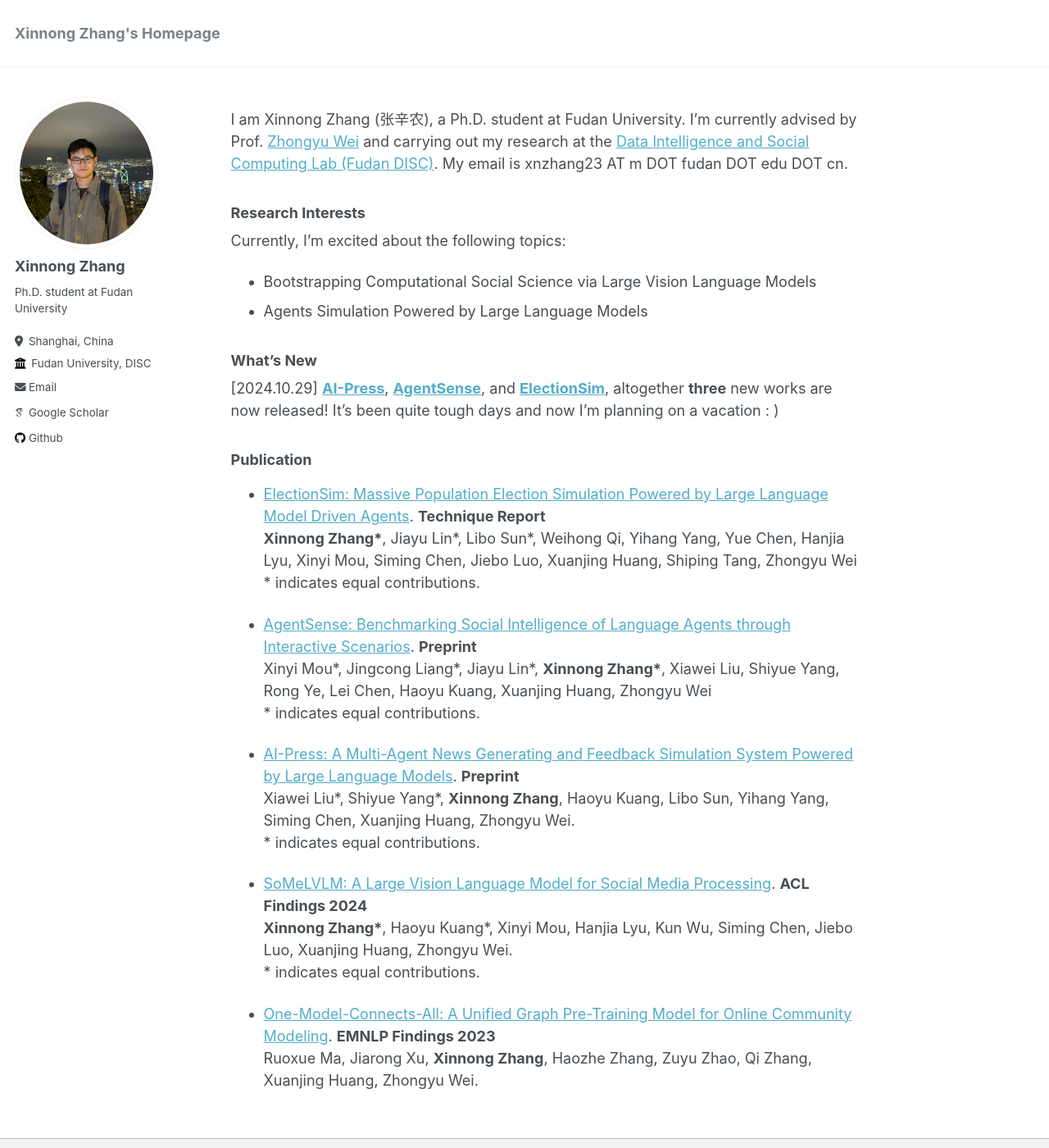
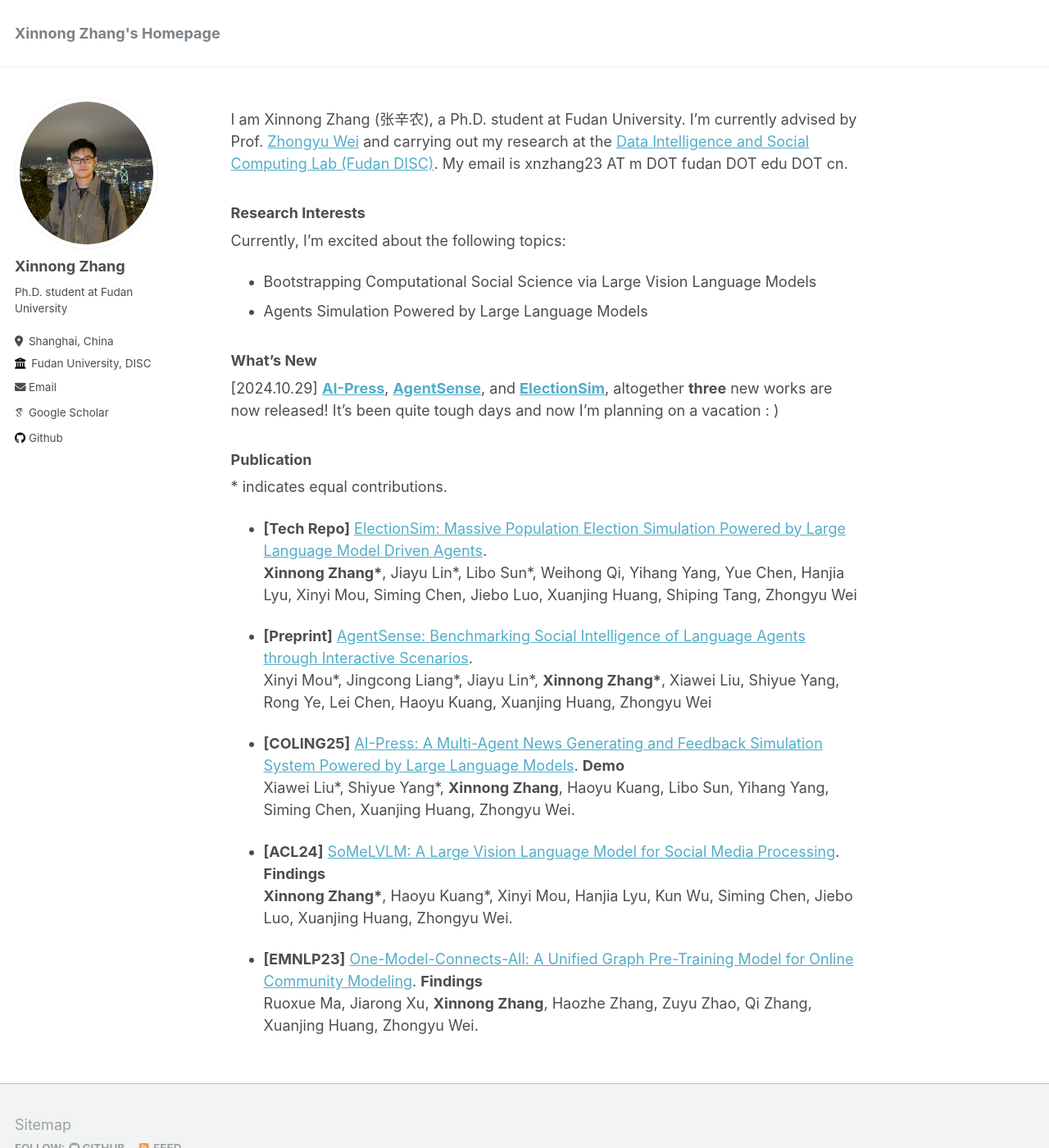
Before and after one commit to Lishi905/lishi905.github.io, a Jekyll site: the page built from _pages/about.md, in a window 1280 px wide and 1400 px high. Shown: the whole window at 82% size. Built offline with Jekyll 4.4.1, drawn with Linux system fonts in a browser that asks for light colours; some web fonts are replaced.

Commit message:
Update about.md

```diff
--- a/_pages/about.md
+++ b/_pages/about.md
@@ -21,21 +21,19 @@ Currently, I'm excited about the following topics:
 \[2024.10.29\] **[AI-Press](https://arxiv.org/abs/2410.07561)**, **[AgentSense](https://arxiv.org/abs/2410.19346)**, and **[ElectionSim](https://arxiv.org/abs/2410.20746)**, altogether **three** new works are now released! It's been quite tough days and now I'm planning on a vacation : )
 
 ### Publication
-- [ElectionSim: Massive Population Election Simulation Powered by Large Language Model Driven Agents](https://arxiv.org/abs/2410.20746). **Technique Report**
+\* indicates equal contributions.
+
+- **\[Tech Repo\]** [ElectionSim: Massive Population Election Simulation Powered by Large Language Model Driven Agents](https://arxiv.org/abs/2410.20746).
   **Xinnong Zhang\***, Jiayu Lin\*, Libo Sun\*, Weihong Qi, Yihang Yang, Yue Chen, Hanjia Lyu, Xinyi Mou, Siming Chen, Jiebo Luo, Xuanjing Huang, Shiping Tang, Zhongyu Wei
-  \* indicates equal contributions.
 
-- [AgentSense: Benchmarking Social Intelligence of Language Agents through Interactive Scenarios](https://arxiv.org/abs/2410.19346). **Preprint**
+- **\[Preprint\]** [AgentSense: Benchmarking Social Intelligence of Language Agents through Interactive Scenarios](https://arxiv.org/abs/2410.19346).
   Xinyi Mou\*, Jingcong Liang\*, Jiayu Lin\*, **Xinnong Zhang\***, Xiawei Liu, Shiyue Yang, Rong Ye, Lei Chen, Haoyu Kuang, Xuanjing Huang, Zhongyu Wei
-  \* indicates equal contributions.
 
-- [AI-Press: A Multi-Agent News Generating and Feedback Simulation System Powered by Large Language Models](https://arxiv.org/abs/2410.07561). **Preprint**
+- **\[COLING25\]** [AI-Press: A Multi-Agent News Generating and Feedback Simulation System Powered by Large Language Models](https://arxiv.org/abs/2410.07561). **Demo**
   Xiawei Liu\*, Shiyue Yang\*, **Xinnong Zhang**, Haoyu Kuang, Libo Sun, Yihang Yang, Siming Chen, Xuanjing Huang, Zhongyu Wei.
-  \* indicates equal contributions.
 
-- [SoMeLVLM: A Large Vision Language Model for Social Media Processing](https://somelvlm.github.io). **ACL Findings 2024**
+- **\[ACL24\]** [SoMeLVLM: A Large Vision Language Model for Social Media Processing](https://somelvlm.github.io). **Findings**
   **Xinnong Zhang\***, Haoyu Kuang\*, Xinyi Mou, Hanjia Lyu, Kun Wu, Siming Chen, Jiebo Luo, Xuanjing Huang, Zhongyu Wei.
-  \* indicates equal contributions.
 
-- [One-Model-Connects-All: A Unified Graph Pre-Training Model for Online Community Modeling](https://aclanthology.org/2023.findings-emnlp.1003/). **EMNLP Findings 2023**
+- **\[EMNLP23\]** [One-Model-Connects-All: A Unified Graph Pre-Training Model for Online Community Modeling](https://aclanthology.org/2023.findings-emnlp.1003/). **Findings**
   Ruoxue Ma, Jiarong Xu, **Xinnong Zhang**, Haozhe Zhang, Zuyu Zhao, Qi Zhang, Xuanjing Huang, Zhongyu Wei.
```
